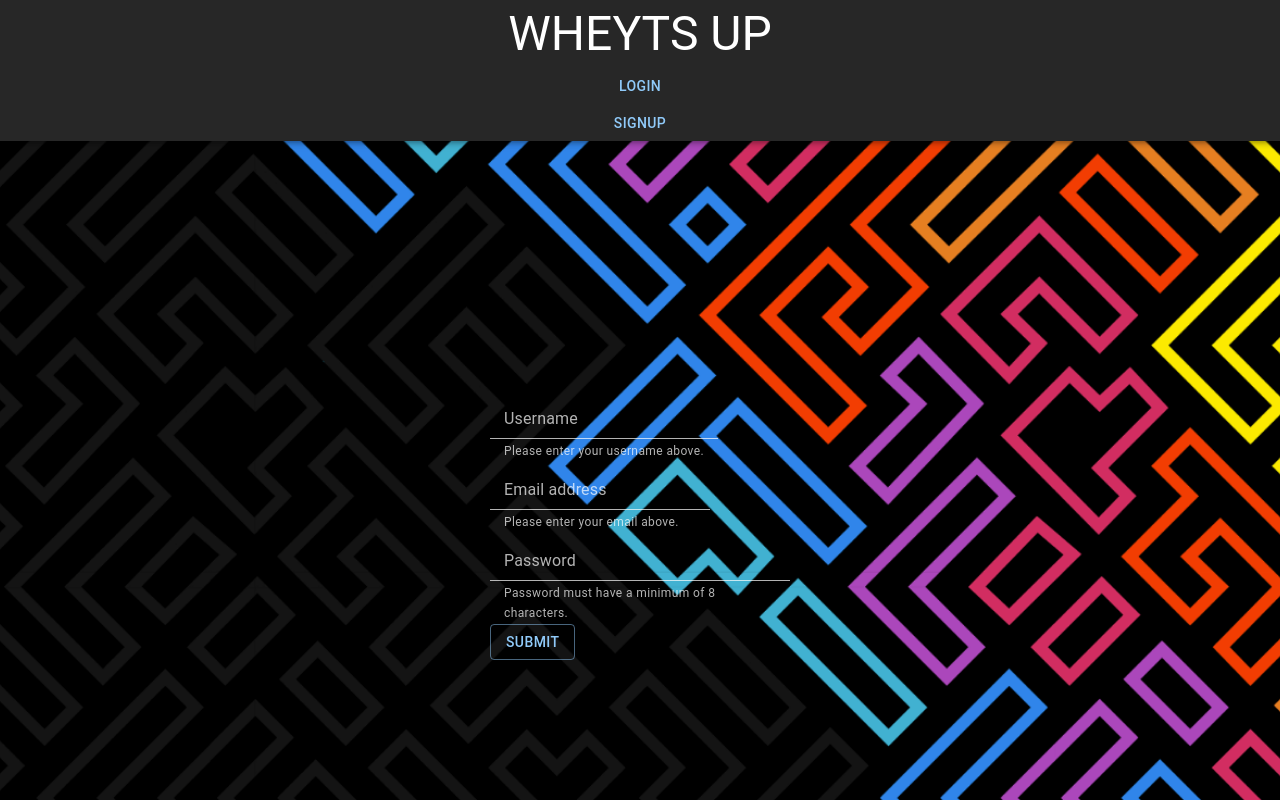
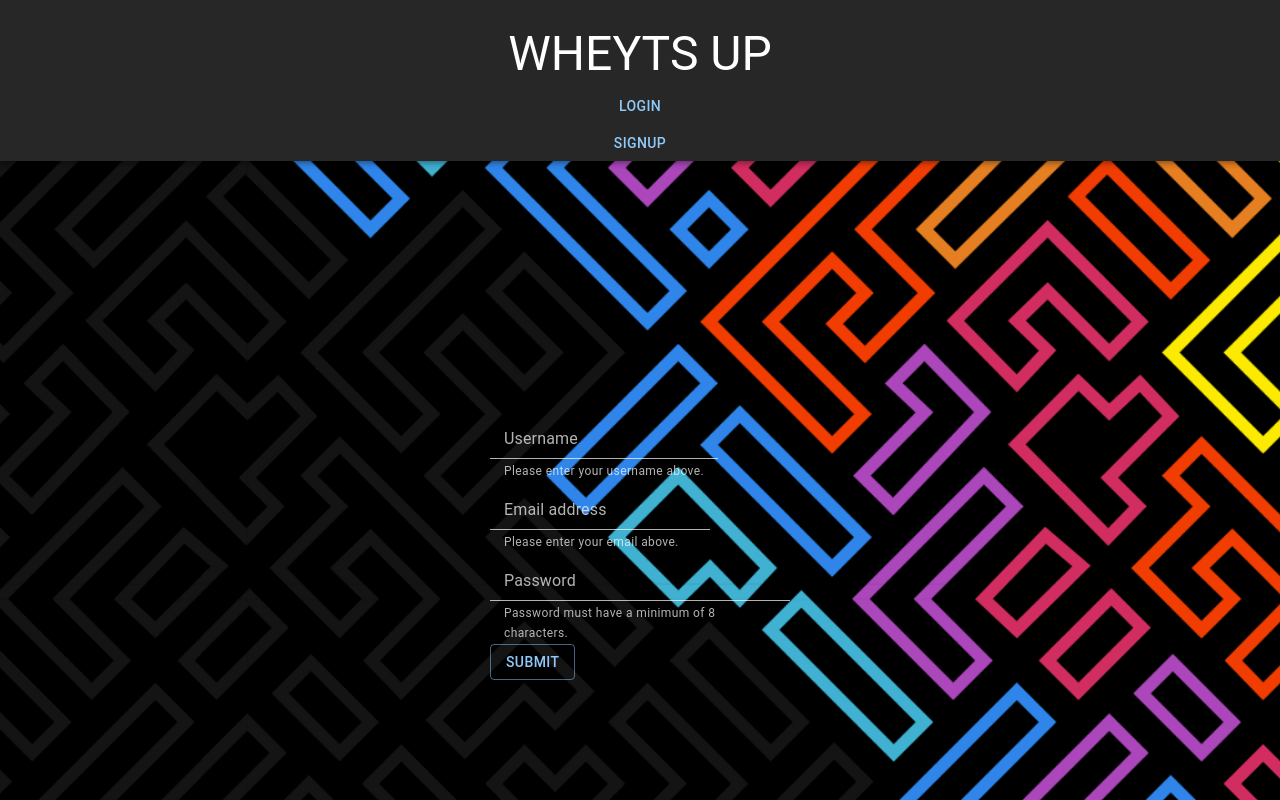
Before and after one commit to BeccaHurtado/wheyts-up, a React (Create React App) app in the folder client/: page /signup in a window 1280 px wide. Shown: the top 800 px of the page. Built offline with nearby package versions, Linux system fonts and the light colour scheme.

Commit message:
changing time to workout type

```diff
--- /dev/null
+++ b/client/src/components/Header/header.css
@@ -0,0 +1,3 @@
+.title {
+    padding-top: 20px;
+}
--- a/client/src/components/Header/index.js
+++ b/client/src/components/Header/index.js
@@ -10,7 +10,7 @@ import Button from '@mui/material/Button';
 // sx={{ bgcolor: grey[500] }}
 import RoutineForm from '../RoutineForm/index.jsx'
 import Auth from "../../utils/auth"
-
+import './header.css'
 // const pages = ['login', 'signup'];
 // const settings = ['Profile', 'Logout'];
 
@@ -21,7 +21,7 @@ const ResponsiveAppBar = ( {client} ) => {
     Auth.logout();
   };
   return (
-    <AppBar position='static'>
+    <AppBar position='static' className="title">
       <Button href="/">
         <Typography variant="h3" color="white">
         WHEYTS UP
--- a/client/src/components/RoutineForm/index.jsx
+++ b/client/src/components/RoutineForm/index.jsx
@@ -47,7 +47,7 @@ const RoutineForm = ({client}) => {
             }
         })
 
-        window.location.reload("")
+        window.location.assign("")
     }
 
     return (
--- a/client/src/components/RoutineList/index.js
+++ b/client/src/components/RoutineList/index.js
@@ -24,14 +24,14 @@ const RoutineList = ({ routines, title, length }) => {
 
                 {routines && routines.map(routine => (
                     <List sx={{ bgcolor: 'background.paper' }} key={routine._id} className="lists">
-                        <Typography className="username-text" align="start" variant="h6" textTransform="uppercase">{routine.username.username}</Typography>
+                        <Typography className="username-text" align="start" variant="h5" textTransform="uppercase">{routine.username.username}</Typography>
                         <ListItem>
                             <ListItemAvatar>
                                 <Avatar>
                                     <FitnessCenterIcon />
                                 </Avatar>
                             </ListItemAvatar>
-                            <ListItemText primary={routine.routineName} secondary={routine.createdAt} className="listName" />
+                            <ListItemText primary={routine.routineName} secondary={routine.workoutType} className="listName" />
                         </ListItem>
 
                         <ListItem>
--- a/client/src/components/RoutineList/routine.css
+++ b/client/src/components/RoutineList/routine.css
@@ -25,3 +25,8 @@
     color: lightskyblue;
     padding-left: 20px;
 }
+
+.type-text {
+    color: rgb(241, 145, 106);
+    padding-left: 20px;
+}
```
